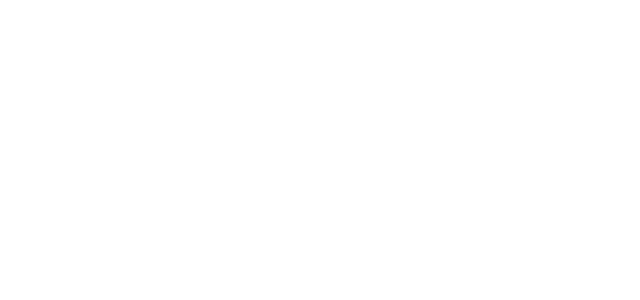
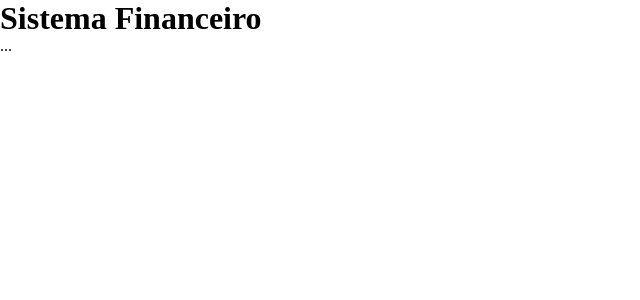
Before and after one commit to LoiolaBr17/Sistema_Financeiro, a React (Vite) app: page / in a window 1280 px wide. Shown: the top 300 px of the page, without its empty margins (0-640 px from the left). Built offline with nearby package versions, Linux system fonts and the light colour scheme.

Commit message:
C os styles do app

```diff
--- a/package.json
+++ b/package.json
@@ -10,11 +10,13 @@
   },
   "dependencies": {
     "react": "^18.2.0",
-    "react-dom": "^18.2.0"
+    "react-dom": "^18.2.0",
+    "styled-components": "^5.3.5"
   },
   "devDependencies": {
     "@types/react": "^18.0.17",
     "@types/react-dom": "^18.0.6",
+    "@types/styled-components": "^5.1.26",
     "@vitejs/plugin-react": "^2.1.0",
     "typescript": "^4.6.4",
     "vite": "^3.1.0"
--- /dev/null
+++ b/src/App.styles.ts
@@ -0,0 +1,9 @@
+import styled from "styled-components";
+
+export const Container = styled.div``;
+
+export const Header = styled.div``;
+
+export const HeaderText = styled.h1``;
+
+export const Body = styled.div``;
--- a/src/App.tsx
+++ b/src/App.tsx
@@ -1,11 +1,18 @@
-function App() {
+import * as C from './App.styles';
 
+const App = () => {
 
   return (
-    <div className="App">
+    <C.Container>
+      <C.Header>
+        <C.HeaderText>Sistema Financeiro</C.HeaderText>
+      </C.Header>
 
-    </div>
-  )
+      <C.Body>
+        ...
+      </C.Body>
+    </C.Container>
+  );
 }
 
-export default App
+export default App;
```
Also changed, not shown: 1 other file (tests, documents, lock files or other folders).
